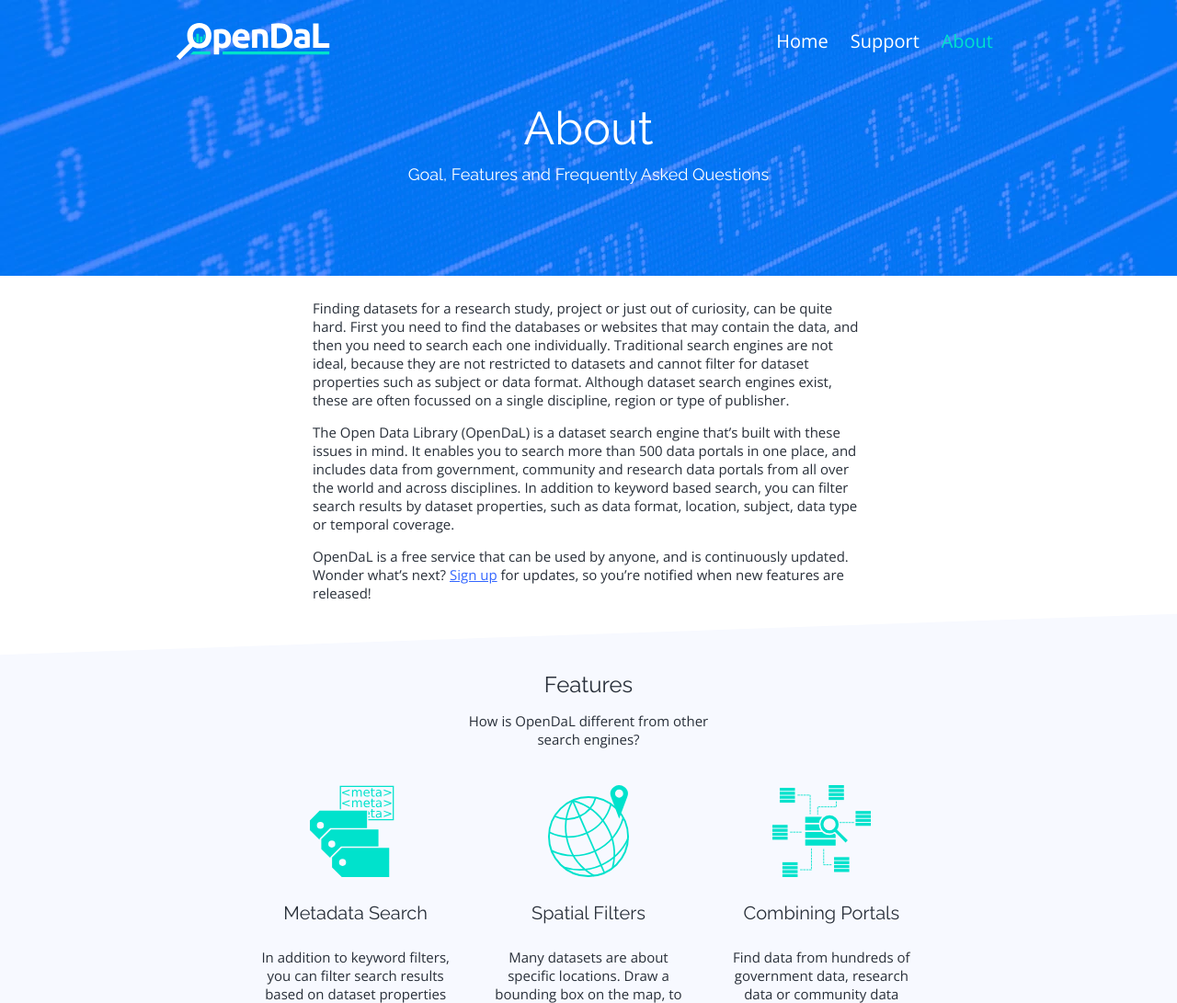
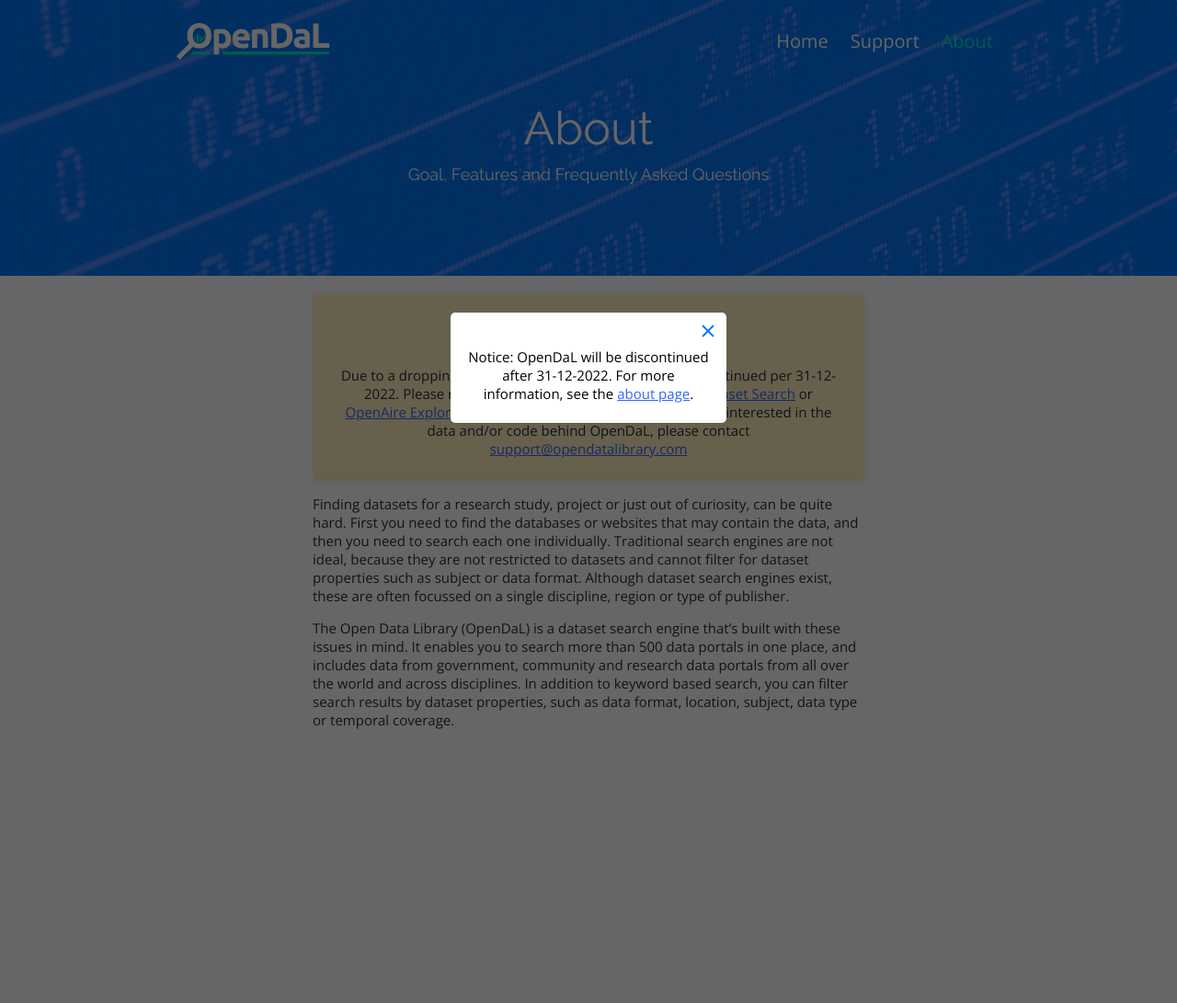
Before and after one commit to OpenDaL/datacatalog-frontend, a Django app: page /about/ in a window 1280 px wide. Shown: the top 1091 px of the page at 92% size. After the commit the page ends 793 px from the top, so only its background shows below. Run offline with Django 3.2, Linux system fonts and the light colour scheme; parts of the project's set-up code (start-up, migrations or seed data) failed here and were passed over.

Commit message:
Add discontinuation message

```diff
--- a/django/datacatalog/dcsearch/sitemaps.py
+++ b/django/datacatalog/dcsearch/sitemaps.py
@@ -14,19 +14,19 @@ class StaticViewSitemap(sitemaps.Sitemap):
             {
                 'name': 'search',
                 'priority': 1.0,
-                'lastmod': datetime.datetime(2021, 4, 24),
+                'lastmod': datetime.datetime(2021, 11, 19),
                 'changefreq': 'weekly'
             },
             {
                 'name': 'support',
                 'priority': 0.3,
-                'lastmod': datetime.datetime(2020, 10, 9),
+                'lastmod': datetime.datetime(2021, 11, 19),
                 'changefreq': 'monthly'
             },
             {
                 'name': 'about',
                 'priority': 0.6,
-                'lastmod': datetime.datetime(2020, 10, 9),
+                'lastmod': datetime.datetime(2021, 11, 19),
                 'changefreq': 'monthly'
             },
         ]
--- a/django/datacatalog/dcsearch/static/dcsearch/css/main.css
+++ b/django/datacatalog/dcsearch/static/dcsearch/css/main.css
@@ -600,6 +600,16 @@ button.delete {
     box-shadow: 0px 0px 10px rgba(0, 0, 0, .05);
 }
 
+.discontinuation-notice {
+    border-radius: 6px;
+    background-color: #ffefbf;
+    margin-bottom: 15px;
+    padding: 1px 25px 10px 25px;
+    box-shadow: 0px 0px 10px rgba(0, 0, 0, .05);
+    text-align: center;
+}
+
+
 .search-noresult p {
     margin: 0;
     text-align: center;
@@ -1078,7 +1088,7 @@ select#id_sort_by {
     margin-bottom: 25px;
 }
 
-#reg-overlay, #share-overlay {
+#reg-overlay, #share-overlay, #discontinuation-overlay {
     position: fixed;
     display: none;
     top: 0;
@@ -1089,13 +1099,13 @@ select#id_sort_by {
     z-index: 3;
 }
 
-#reg-overlay.visible, #share-overlay.visible {
+#reg-overlay.visible, #share-overlay.visible, #discontinuation-overlay.visible {
     display: flex;
     align-items: center;
     justify-content: space-around;
 }
 
-#reg-overlay .popup, #share-overlay .popup {
+#reg-overlay .popup, #share-overlay .popup, #discontinuation-overlay .popup {
     width: 280px;
     height: 205px;
     background-color: white;
@@ -1103,6 +1113,10 @@ select#id_sort_by {
     margin: auto;
     padding: 10px;
     text-align: center;
+}
+
+#discontinuation-overlay .popup {
+    height: 100px
 }
 
 #share-overlay .popup {
--- a/django/datacatalog/dcsearch/static/dcsearch/js/common.js
+++ b/django/datacatalog/dcsearch/static/dcsearch/js/common.js
@@ -26,3 +26,29 @@ hmbrgr.addEventListener('click', function(e) {
     hmbrgr.classList.toggle('open-menu');
     e.stopPropagation();
 })
+
+// Discontinuation Notice
+var infoButton = document.querySelector('#discontinuation-info-link');
+var discPopup = document.querySelector('#discontinuation-overlay');
+var closeButton = document.querySelector('#discontinuation-overlay .popup .close');
+
+const shouldHideMessage = document.cookie.includes('hideDiscontinuationMessage');
+if (!shouldHideMessage) {
+  // Show the popup
+  discPopup.classList.toggle('visible');
+}
+
+function hideDiscontinuationMessage(e) {
+  const tgt = e.target;
+  if (tgt != infoButton && tgt != discPopup && tgt != closeButton) {
+    return;
+  }
+  document.cookie = `hideDiscontinuationMessage=true; SameSite=Strict`;
+  discPopup.classList.toggle('visible');
+  e.stopPropagation();
+}
+
+
+infoButton.addEventListener('click', hideDiscontinuationMessage);
+closeButton.addEventListener('click', hideDiscontinuationMessage);
+discPopup.addEventListener('click', hideDiscontinuationMessage);
--- a/django/datacatalog/dcsearch/templates/dcsearch/about.html
+++ b/django/datacatalog/dcsearch/templates/dcsearch/about.html
@@ -21,14 +21,22 @@
 {% block main %}
 	<main>
 		<section class="centered">
+			<div class="discontinuation-notice">
+				<h4>Discontinuation Notice</h4>
+				<p>
+					Due to a dropping number of users, OpenDaL will be
+					discontinued per 31-12-2022. Please refer to other
+					websites such as <a href="https://datasetsearch.research.google.com/">Google Dataset Search</a>
+					or <a href="https://explore.openaire.eu/">OpenAire Explore</a> (Research Data)
+					to find datasets.If you're interested in the data and/or
+					code behind OpenDaL, please contact <a href="mailto:support@opendatalibrary.com">support@opendatalibrary.com</a>
+				</p>
+			</div>
 			<p>
 				Finding datasets for a research study, project or just out of curiosity, can be quite hard. First you need to find the databases or websites that may contain the data, and then you need to search each one individually. Traditional search engines are not ideal, because they are not restricted to datasets and cannot filter for dataset properties such as subject or data format. Although dataset search engines exist, these are often focussed on a single discipline, region or type of publisher.
 			</p>
 			<p>
 				The Open Data Library (OpenDaL) is a dataset search engine that’s built with these issues in mind. It enables you to search more than 500 data portals in one place, and includes data from government, community and research data portals from all over the world and across disciplines. In addition to keyword based search, you can filter search results by dataset properties, such as data format, location, subject, data type or temporal coverage.
-			</p>
-			<p>
-				OpenDaL is a free service that can be used by anyone, and is continuously updated. Wonder what’s next? <a href="#" id="register">Sign up</a> for updates, so you’re notified when new features are released!
 			</p>
 		</section>
 		<section class="nskew-box-tinted before-white">
@@ -88,36 +96,4 @@
 			</div>
 		</section>
 	</main>
-	<div id="reg-overlay">
-		<div class="popup">
-			<div class="topbar"><a class="close" href="#"></a></div>
-			<p>Please provide your email address to receive updates about OpenDal</p>
-			<!-- Begin Mailchimp Signup Form -->
-			<form action="https://opendatalibrary.us20.list-manage.com/subscribe/post?u=010c2c57bfbab00fee0a5f85e&amp;id=d75d3ff395" method="post" name="mc-embedded-subscribe-form">
-					<input type="email" value="" name="EMAIL" placeholder="Your Email">
-					<!-- real people should not fill this in and expect good things - do not remove this or risk form bot signups-->
-					<div style="position: absolute; left: -5000px;" aria-hidden="true"><input type="text" name="b_010c2c57bfbab00fee0a5f85e_d75d3ff395" tabindex="-1" value=""></div>
-					<input type="submit" value="Keep me updated!" name="subscribe" id="mc-embedded-subscribe" class="button">
-			</form>
-			<!--End mc_embed_signup-->
-		</div>
-	</div>
-	<script type="text/javascript">
-		// Signup popup
-		var regButton = document.querySelector('#register');
-		var regPopup = document.querySelector('#reg-overlay');
-		var closeButton = document.querySelector('#reg-overlay .popup .close');
-
-		function togglePopup(e) {
-			const tgt = e.target;
-			if (tgt != regButton && tgt != regPopup && tgt !=closeButton) {
-				return;
-			}
-			regPopup.classList.toggle('visible');
-			e.stopPropagation();
-		}
-		regButton.addEventListener('click', togglePopup);
-		closeButton.addEventListener('click', togglePopup);
-		regPopup.addEventListener('click', togglePopup);
-	</script>
 {% endblock %}
--- a/django/datacatalog/dcsearch/templates/dcsearch/base.html
+++ b/django/datacatalog/dcsearch/templates/dcsearch/base.html
@@ -26,6 +26,14 @@
 		{% block header_entries %}{% endblock %}
 	</head>
 <body>
+	<div id="discontinuation-overlay">
+		<div class="popup">
+			<div class="topbar"><a class="close" href="#"></a></div>
+			<p>
+				Notice: OpenDaL will be discontinued after 31-12-2022. For more information, see the <a href="/about" id="discontinuation-info-link">about page</a>.
+			</p>
+		</div>
+	</div>
 	{% block header %}{% endblock %}
 	{% block main %}{% endblock %}
 </body>
```
Also changed, not shown: 3 other files.
